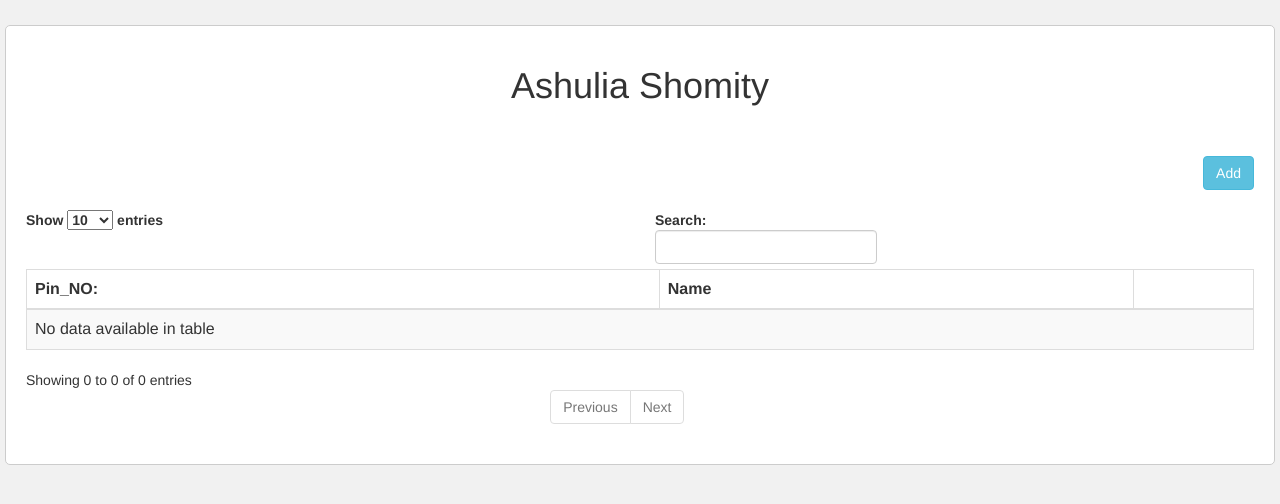
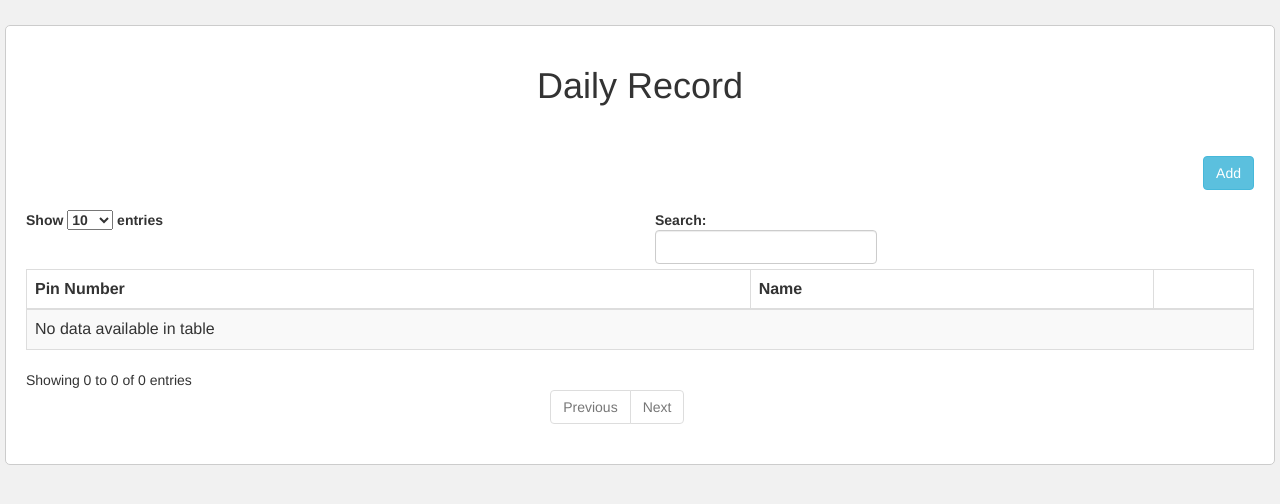
Before and after one commit to abir444/Shomity, a PHP site: page / in a window 1280 px wide. Shown: the top 504 px of the page. Run offline with PHP 8.4, Linux system fonts and the light colour scheme; data that the repository does not hold is empty; some libraries are stand-ins or nearby versions.

Commit message:
Update index.php

```diff
--- a/index.php
+++ b/index.php
@@ -1,6 +1,6 @@
 <html>
  <head>
-  <title>Live Add Edit Delete Datatables Records using PHP Ajax</title>
+  <title>Ashulia Shomity</title>
   <script src="https://code.jquery.com/jquery-1.12.4.js"></script>
   <link rel="stylesheet" href="https://maxcdn.bootstrapcdn.com/bootstrap/3.3.7/css/bootstrap.min.css" />
   <script src="https://cdn.datatables.net/1.10.15/js/jquery.dataTables.min.js"></script>
@@ -28,7 +28,7 @@
  </head>
  <body>
   <div class="container box">
-   <h1 align="center">Ashulia Shomity</h1>
+   <h1 align="center">Daily Record</h1>
    <br />
    <div class="table-responsive">
    <br />
@@ -40,7 +40,7 @@
     <table id="user_data" class="table table-bordered table-striped">
      <thead>
       <tr>
-       <th>Pin_NO:</th>
+       <th>Pin Number</th>
        <th>Name</th>
        <th></th>
       </tr>
```
